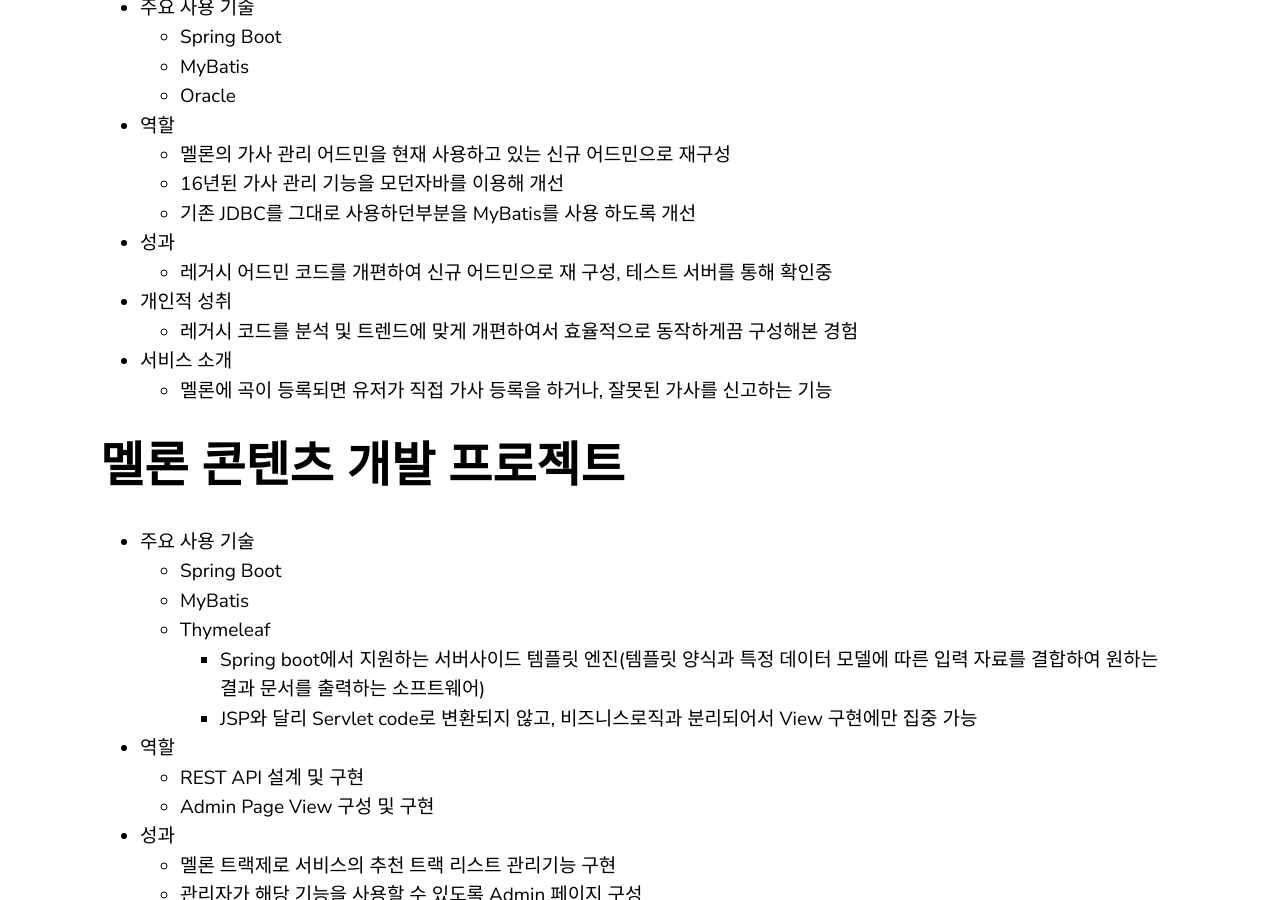
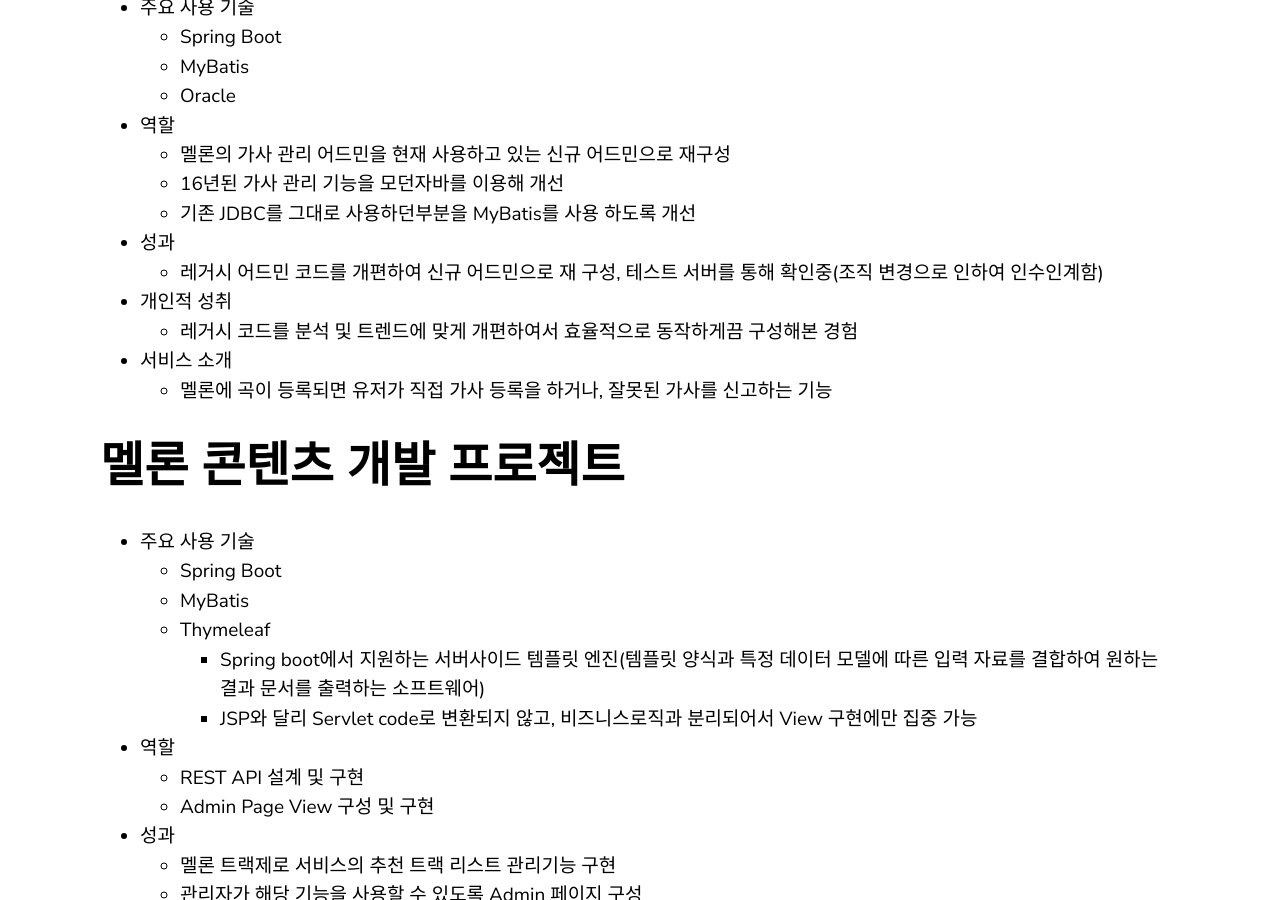
Before and after one commit to yoowonyoung/yoowonyoung.github.io, a Jekyll site: the page built from _posts/2020-08-25-Interview-04.md, in a window 1280 px wide and 900 px high, scrolled down 607 px. Built offline with Jekyll 4.4.1, drawn with Linux system fonts in a browser that asks for light colours; comment, search, counter and statistics services are not loaded.

Commit message:
Update 2020-08-25-Interview-04.md

```diff
--- a/_posts/2020-08-25-Interview-04.md
+++ b/_posts/2020-08-25-Interview-04.md
@@ -18,7 +18,7 @@
     * 기존 JDBC를 그대로 사용하던부분을 MyBatis를 사용 하도록 개선
 
 - 성과
-    * 레거시 어드민 코드를 개편하여 신규 어드민으로 재 구성, 테스트 서버를 통해 확인중
+    * 레거시 어드민 코드를 개편하여 신규 어드민으로 재 구성, 테스트 서버를 통해 확인중(조직 변경으로 인하여 인수인계함)
 
 - 개인적 성취
     * 레거시 코드를 분석 및 트렌드에 맞게 개편하여서 효율적으로 동작하게끔 구성해본 경험
```
